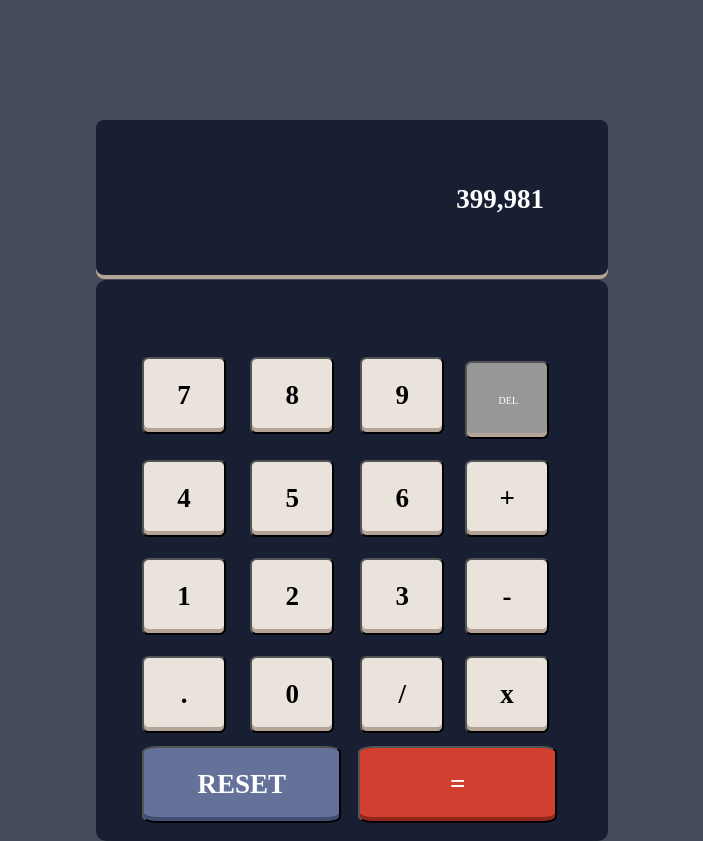
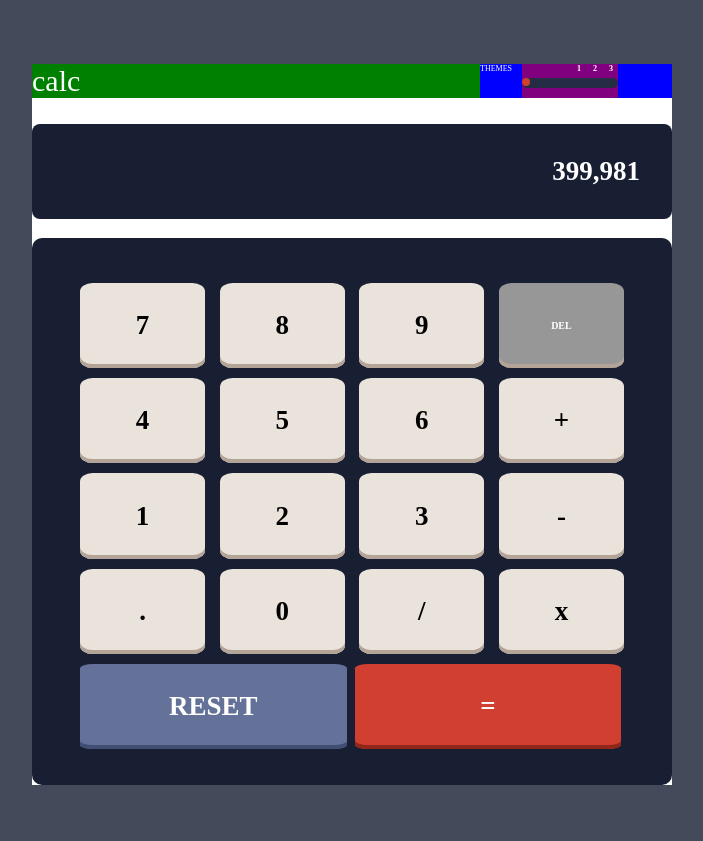
Before and after one commit to florence-manu/Calculator-app, a plain HTML site: page index.html in a window 1280 px wide. Shown: the whole page, without its empty margins (288-991 px from the left). After the commit the page ends 800 px from the top, so only its background shows below. Drawn offline with Linux system fonts and the light colour scheme.

Commit message:
added (wrapper,main,head,row and picker)to the html and css files

```diff
--- a/index.html
+++ b/index.html
@@ -7,7 +7,7 @@
   <link rel="icon" type="image/png" sizes="32x32" href="./images/favicon-32x32.png">
   <link rel="stylesheet" href="styles.css">
 
-  <title>Frontend Mentor | Calculator app</title>
+  <title>Florence</title>
   <!-- Feel free to remove these styles or customise in your own stylesheet 👍 -->
   <!-- <style>
     .attribution { font-size: 11px; text-align: center; }
@@ -16,49 +16,57 @@
 </head>
 <body>
 
+<div class="wrapper">
   <div class="head">
+    <header>
+      <div class="upper-text">calc</div>
 
-    <div class="upper-text">calc</div>
+   <div class="header-right">
+     <div class="text">THEMES</div>
+    <div class="picker">
     <div class="color-numbers">1 2 3</div>
-    <div class="text">THEMES</div>
+    <div class="color-picker">
+      <!-- <img class="circle-1" src="images/Oval.svg" alt="">
+      <img class="circle-2" src="images/Oval.svg" alt="">
+      <img class="circle-3" src="images/aqua oval.png" alt=""> -->
+    </div>
+    </div>
+   </div>
 
-    <div class="color-picker">
-      <img class="circle-1" src="images/Oval.svg" alt="">
-      <img class="circle-2" src="images/Oval.svg" alt="">
-      <img class="circle-3" src="images/aqua oval.png" alt="">
-    </div>
+    </header>
 
   </div>
 
 
+<main>
   <input type="text" name="display" id="display" value="399,981">
 
   <div class="container">
 
     <div class="calcus-container">
 
-            <div class="row-one">
+          <div class=" row row-one">
              <input type="button" class="btn-one" value="7">
              <input type="button" class="btn-two" value="8">
              <input type="button" class="btn-three" value="9">
              <input type="button" class="btn-four" value="DEL">
           </div>
 
-            <div class="row-two">
+          <div class="row row-two">
              <input type="button" class="btn-five" value="4">
              <input type="button" class="btn-six" value="5">
              <input type="button" class="btn-seven" value="6">
              <input type="button" class="btn-eight" value="+">
           </div>
 
-            <div class="row-three">
+          <div class="row row-three">
              <input type="button" class="btn-nine" value="1">
              <input type="button" class="btn-ten" value="2">
              <input type="button" class="btn-eleven" value="3">
              <input type="button" class="btn-twelve" value="-">
           </div>
 
-            <div class="row-four">
+          <div class="row row-four">
              <input type="button" class="btn-thirteen" value=".">
              <input type="button" class="btn-fourteen" value="0">
              <input type="button" class="btn-fifteen" value="/">
@@ -73,6 +81,8 @@
     </div>
 
   </div>
+</main>
+</div>
 
 
 
--- a/styles.css
+++ b/styles.css
@@ -22,51 +22,82 @@ body{
     align-content: center;
     font-family: 'League Spartan';
     background-color: #434A59;
-
 }
 
-.container{
-    position: absolute;
-    top: 35%;
-    border-radius: 10px;
-    background-color: #181F33;
+
+.wrapper{
     width: 90%;
+    height: 100vh;
+}
+
+
+.head{
+    width: 100%;
+    margin-top: 10%;
+    background-color: green;
+}
+
+
+header{
+    width: 100%;
+    display: flex;
+    justify-content: space-between;
+}
+
+.upper-text{
+    width: 10%;
+    color: #FFFFFF;
+    font-size: 30px;
     font-family: 'League Spartan';
 }
 
-.head{
-    border: 1px solid red;
-    width: 90%;
-    margin-top: 10%;
+.header-right{
     display: flex;
-}
-
- .color-picker{
-   width: 25%;
-   background-color: red;
-   border-radius:  20px;
-}
-#242D44
-
-.upper-text{
-    width: 10%;
-    background-color: #FFFFFF;
-    border: 1px solid pink;
-    font-size: 60px;
-    font-family: 'League Spartan';
+    /* align-items: flex-end; */
+    gap: 10px;
+    width: 30%;
+    background-color: blue;
 }
 
 .text{
     text-align: center;
-    font-size: 10px;
+    font-size: 8px;
     font-family: 'League Spartan';
+    color: white;
+}
+
+.picker{
+    display: flex;
+    flex-direction: column;
+    gap: 5px;
+    width: 50%;
+    background-color: purple;
+}
+
+
+ .color-picker{
+   height: 10px;
+   background-color: #242D44 ;
+   border-radius:  20px;
+   position: relative;
+}
+
+.color-picker::after{
+    content: "";
+    height: 8px;
+    width: 8px;
+    background-color: #D03F2F;
+    position: absolute;
+    border-radius: 50%;
 }
 
 .color-numbers{
-    font-size: 10px;
+    font-size: 8px;
+    font-weight: 600;
+    color: white;
     text-align: end;
     font-family: 'League Spartan';
-    /* margin-bottom: 5%; */
+    letter-spacing: 5px;
 }
 
 .circle-1, .circle-2, .circle-3{
@@ -82,76 +113,78 @@ body{
    display: initial;
 }
 
+main{
+    display: flex;
+    flex-direction: column;
+    align-items: center;
+    /* justify-content: space-between; */
+    background-color: #fff;
+}
+#display{
+    width: 100%;
+    padding: 10%;
+    border-radius: 8px;
+    background-color: #181F33;
+    box-shadow: none;
+    color: #FFFFFF;
+    text-align: right;
+    border: none;
+    margin-top: 4%;
+    font-family: 'League Spartan';
+}
+
+
+.container{
+    border-radius: 10px;
+    background-color: #181F33;
+    width: 100%;
+    padding: 7% 0% 2% 0%;
+    margin-top: 3%;
+    display: flex;
+    align-items: center;
+    justify-content: center;
+    font-family: 'League Spartan';
+}
 .calcus-container{
-    margin-top: 3.5%;
-    width: 82%;
-    /* height: 50vh; */
-    margin-left: 9%;
+    width: 85%;
+    display: flex;
+    flex-direction: column;
+    gap: 10px;
+    /* margin-left: 9%; */
     margin-bottom: 3.5%;
     font-family: 'League Spartan';
 }
 
-#display{
-    width: 90%;
-    padding: 10%;
-    border-radius: 8px;
-    background-color: #181F33;
-    position: absolute;
-    top: 15%;
-    color: #FFFFFF;
-    text-align: right;
-    border: none;
-    font-family: 'League Spartan';
-}
 
 input{
-    width: 20%;
+    width: 23%;
     padding: 5%;
     font-size: 27px;
     font-weight: bold;
-    border-radius: 8%;
+    border: none;
+    border-radius: 10%;
     box-shadow: 0px -4px 0px 0px #B3A497 inset;
     font-family: 'League Spartan';
     background-color: #EAE3DC;
 }
+
 
 input:hover{
     background: #EAE3DC;
     box-shadow: 0px -4px 0px 0px #B3A497 inset;
 }
 
- .btn-three, .btn-seven, .btn-eleven, .btn-fifteen, .btn-eighteen{
-    margin-left: 3%;
-}
-
-.btn-three, .btn-seven, .btn-eleven, .btn-fifteen{
-    margin-left: 5.3%;
-}
-
-.btn-four, .btn-eight, .btn-twelve, .btn-sixteen{
-    margin-left: 4%;
-}
-
-.btn-two, .btn-six, .btn-ten, .btn-fourteen{
-    margin-left: 4.8%;
-}
-
-.btn-seven, .btn-eleven, .btn-fifteen, .btn-eight, .btn-twelve, .btn-sixteen, .btn-six, .btn-ten, .btn-fourteen{
-    margin-top: 5%;
+.row{
+    width: 100%;
+    display: flex;
+    justify-content: space-between;
 }
 
 .btn-four{
     background-color: #979797;
-    object-fit: contain;
-    font-weight: lighter;
-    flex-shrink: 0;
     font-size: 10px;
-    padding-top: 25px;
-    padding-right: 20px;
     color: #FFFFFF;
     font-family: 'League Spartan';
-    text-align: center;
-    align-items: center;
 }
 
 .btn-four:hover{
@@ -163,6 +196,8 @@ input:hover{
     background: #647198;
     box-shadow: 0px -4px 0px 0px #414E73 inset;
     color: #FFFFFF;
+    /* padding: 9%; */
+    /* font-size: 10px; */
 }
 
 .btn-seventeen:hover{
@@ -171,8 +206,9 @@ input:hover{
 }
 
 .btn-seventeen, .btn-eighteen{
-    margin-top: 3%;
-    width: 47.5%;
+    width: 49%;
+    border-radius: 5%;
+    border: none;
 }
 
 .btn-eighteen{
@@ -193,51 +229,38 @@ input:hover{
 
 @media screen and (min-width: 1024px){
 
-    .head{
-        width: 40%;
+    .wrapper{
+        width: 50%;
+    }
+
+    /* header{
+        background-color: #D03F2F;
+    } */
+
+    /* .header-right{
+        background-color: blue;
+    } */
+
+    /* .picker{
+        background-color: peru;
+
+    } */
+
+     /* .color-picker{
+        width: 40px;
+        height: 10px;
+    }  */
+
+    .main{
+        width: 100%;
     }
 
     #display{
-        width: 40%;
         padding: 5%;
     }
 
-    .container{
-        width: 40%;
-        margin-top: 0;
-    }
-    .calcus-container{
-        margin-top: 0%;
+    .btn-eighteen{
+        margin-left: 4px;
     }
 
-
-    .color-picker{
-        width: 20%;
-        margin-left: 60%;
-    }
-
-    /* .upper-text{
-        margin-left: ;
-    } */
-
-    .text{
-        padding-left: 20%;
-    }
-
-
-    /* input{
-    } */
-
-    .calcus-container{
-        margin-top: 15%;
-    }
-
-    .btn-four{
-        padding: 7.5%;
-    }
-
-    /* .btn-seven, .btn-eleven, .btn-fifteen, .btn-eight, .btn-twelve, .btn-sixteen, .btn-six, .btn-ten, .btn-fourteen{
-        /* margin-top: 2%; */
-    /* }  */
-
 }
```
Lines whose indentation alone changed are shown as unchanged.
